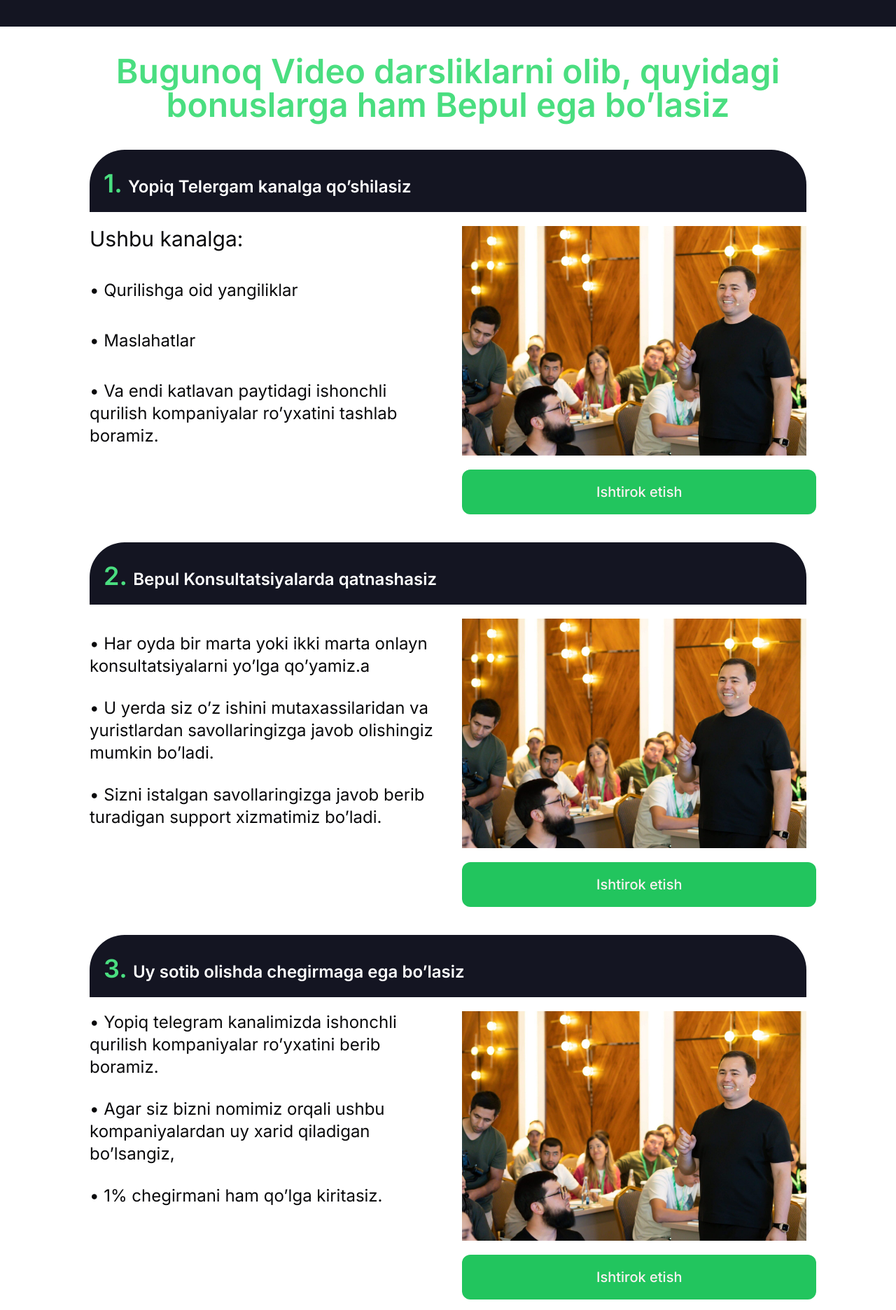
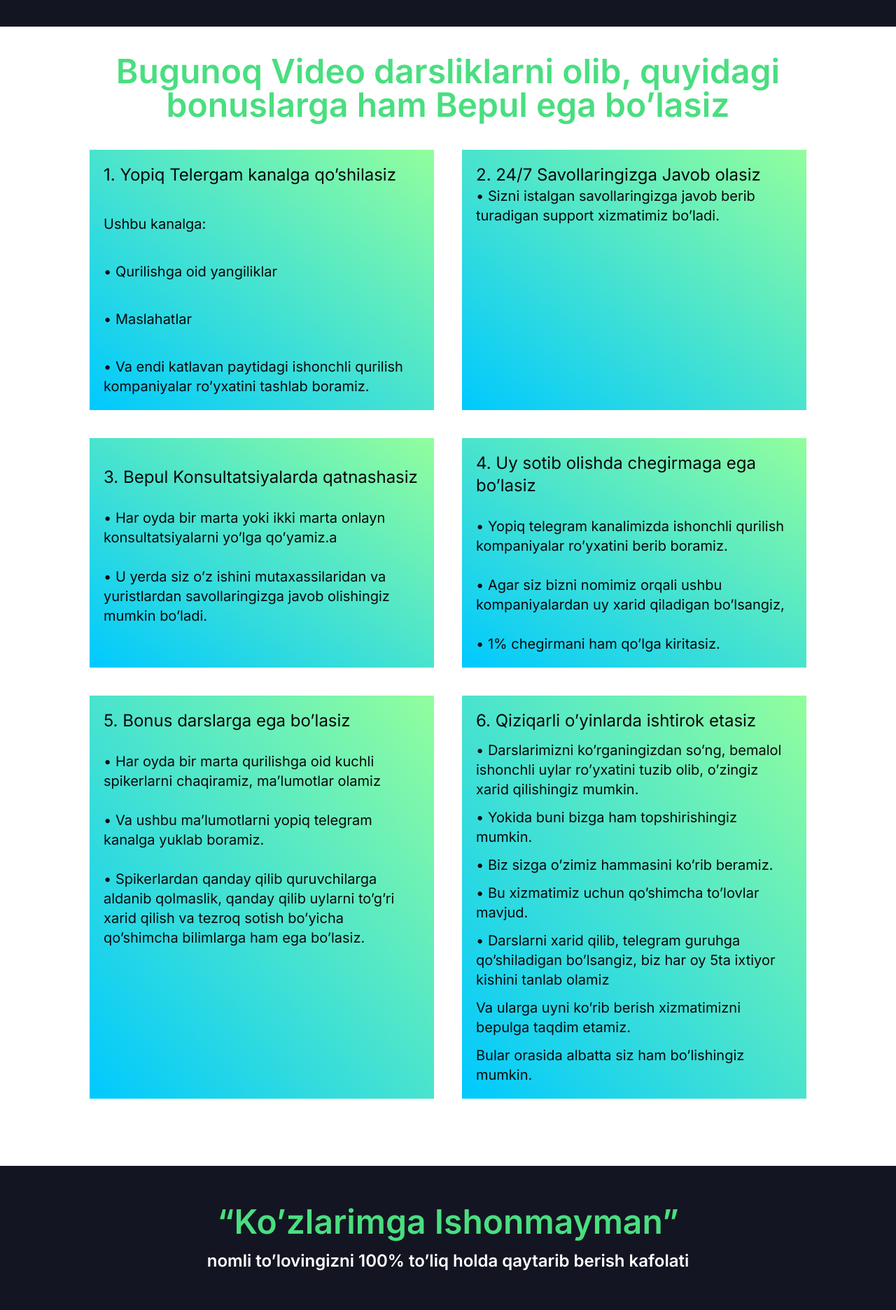
Before and after one commit to Asl250/restart, a Next.js app: page / in a window 1280 px wide. Shown: the part 4388-6260 px from the top of the page at 70% size. Built offline with nearby package versions, Linux system fonts and the light colour scheme.

Commit message:
13 commit

```diff
--- a/app/(root)/_components/Days.jsx
+++ b/app/(root)/_components/Days.jsx
@@ -1,5 +1,6 @@
 import { Button } from '@/components/ui/button'
 import Image from 'next/image'
+import { FaTelegramPlane } from 'react-icons/fa'
 import day from '../../../public/day.jpg'
 
 const Days = () => {
@@ -15,167 +16,82 @@ const Days = () => {
 				height={500}
 				className={'hidden max-lg:block mx-auto my-5'}
 			/>
+			<div className={'grid grid-cols-2 max-md:grid-cols-1 gap-10 mt-10'}>
+
 				<div>
-				<div className={'w-full rounded-[50px] rounded-b-none bg-[#141522] p-5 mt-10'}>
-					<p className={'text-2xl text-white font-semibold mt-2'}><span className={'text-4xl text-green-400 font-semibold '}>1. </span> Yopiq Telergam kanalga qo’shilasiz</p>
-				</div>
-				<div className={'lg:grid lg:grid-cols-2 mt-5 lg:gap-10'}>
-					<div className={'text-2xl space-y-10'}>
-						<p className={'text-3xl'}>Ushbu kanalga:</p>
+					<div className={'bg-gradient-to-tr from-[#00C9FF] to-[#92FE9D] p-5 flex'}>
+						<div className={'text-xl space-y-10'}>
+							<p className={'text-2xl'}>1. Yopiq Telergam kanalga qo’shilasiz</p>
+							<p>Ushbu kanalga:</p>
 							<p>• Qurilishga oid yangiliklar </p>
 							<p>• Maslahatlar </p>
-						<p>• Va endi katlavan paytidagi ishonchli qurilish kompaniyalar ro’yxatini tashlab boramiz.</p>
-						<div className={'justify-center mt-5 hidden max-lg:flex'}>
-						</div>
-					</div>
-					<div className={'max-lg:hidden'}>
-						<Image
-							src={day}
-							alt={'days'}
-							width={500}
-							height={500}
-							className={''}
-						/>
-						<div className={'justify-center mt-5'}>
-							<Button
-								className={'mx-auto justify-center bg-green-500 text-xl rounded-xl px-[12rem] py-8'}>Ishtirok
-								etish
-							</Button>
-						</div>
+							<p>• Va endi katlavan paytidagi ishonchli qurilish <br /> kompaniyalar ro’yxatini tashlab
+								boramiz.</p>
 						</div>
 					</div>
 				</div>
 
 				<div>
-				<div className={'w-full rounded-[50px] rounded-b-none bg-[#141522] p-5 mt-10'}>
-					<p className={'text-2xl text-white font-semibold mt-2'}><span
-						className={'text-4xl text-green-400 font-semibold '}>2. </span>Bepul Konsultatsiyalarda qatnashasiz
-					</p>
-				</div>
-				<div className={'lg:grid lg:grid-cols-2 mt-5 lg:gap-10'}>
-					<div className={'text-2xl space-y-7 pt-5'}>
-						<p>• Har oyda bir marta yoki ikki marta onlayn konsultatsiyalarni yo’lga qo’yamiz.а</p>
-						<p>• U yerda siz o’z ishini mutaxassilaridan va yuristlardan savollaringizga javob olishingiz mumkin bo’ladi.</p>
+					<div className={'bg-gradient-to-tr from-[#00C9FF] to-[#92FE9D] p-5 flex h-full'}>
+						<div className={'text-xl'}>
+							<p className={'text-2xl'}>2. 24/7 Savollaringizga Javob olasiz</p>
 							<p>• Sizni istalgan savollaringizga javob berib turadigan support xizmatimiz bo’ladi.</p>
-						<div className={'justify-center mt-5 hidden max-lg:flex'}>
 						</div>
 					</div>
-					<div className={'max-lg:hidden'}>
-						<Image
-							src={day}
-							alt={'days'}
-							width={500}
-							height={500}
-							className={''}
-						/>
-						<div className={'justify-center mt-5'}>
-							<Button
-								className={'mx-auto justify-center bg-green-500 text-xl rounded-xl px-[12rem] py-8'}>Ishtirok
-								etish
-							</Button>
 				</div>
+				<div>
+					<div className={'bg-gradient-to-tr from-[#00C9FF] to-[#92FE9D] p-5 flex h-full'}>
+						<div className={'text-xl space-y-7 pt-5'}>
+							<p className={'text-2xl'}>3. Bepul Konsultatsiyalarda qatnashasiz</p>
+							<p>• Har oyda bir marta yoki ikki marta onlayn konsultatsiyalarni yo’lga qo’yamiz.а</p>
+							<p>• U yerda siz o’z ishini mutaxassilaridan va yuristlardan savollaringizga javob
+								olishingiz mumkin bo’ladi.</p>
 						</div>
 					</div>
 				</div>
 
 				<div>
-				<div className={'w-full rounded-[50px] rounded-b-none bg-[#141522] p-5 mt-10'}>
-					<p className={'text-2xl text-white font-semibold mt-2'}><span
-						className={'text-4xl text-green-400 font-semibold '}>3. </span> Uy sotib olishda chegirmaga ega bo’lasiz</p>
-				</div>
-				<div className={'lg:grid lg:grid-cols-2 mt-5 lg:gap-10'}>
-					<div className={'text-2xl space-y-7'}>
-						<p>• Yopiq telegram kanalimizda ishonchli qurilish kompaniyalar ro’yxatini berib boramiz.</p>
+					<div className={'bg-gradient-to-tr from-[#00C9FF] to-[#92FE9D] p-5 flex h-full'}>
+						<div className={'text-xl space-y-7'}>
+							<p className={'text-2xl'}>4. Uy sotib olishda chegirmaga ega bo’lasiz</p>
+							<p>• Yopiq telegram kanalimizda ishonchli qurilish kompaniyalar ro’yxatini berib
+								boramiz.</p>
 							<p>• Agar siz bizni nomimiz orqali ushbu kompaniyalardan uy xarid qiladigan bo’lsangiz, </p>
 							<p>• 1% chegirmani ham qo’lga kiritasiz. </p>
-						<div className={'justify-center mt-5 hidden max-lg:flex'}>
-						</div>
-					</div>
-					<div className={'max-lg:hidden'}>
-						<Image
-							src={day}
-							alt={'days'}
-							width={500}
-							height={500}
-							className={''}
-						/>
-						<div className={'justify-center mt-5'}>
-							<Button
-								className={'mx-auto justify-center bg-green-500 text-xl rounded-xl px-[12rem] py-8'}>Ishtirok
-								etish
-							</Button>
-						</div>
 						</div>
 					</div>
 				</div>
 
 				<div>
-				<div className={'w-full rounded-[50px] rounded-b-none bg-[#141522] p-5 mt-10'}>
-					<p className={'text-2xl text-white font-semibold mt-2'}><span
-						className={'text-4xl text-green-400 font-semibold '}>4. </span> Bonus darslarga ega bo’lasiz</p>
-				</div>
-				<div className={'lg:grid lg:grid-cols-2 mt-5 lg:gap-10'}>
-					<div className={'text-2xl space-y-7'}>
-						<p>• Har oyda bir marta qurilishga oid kuchli spikerlarni chaqiramiz, ma’lumotlar olamiz </p>
+					<div className={'bg-gradient-to-tr from-[#00C9FF] to-[#92FE9D] p-5 flex h-full'}>
+						<div className={'text-xl space-y-7'}>
+							<p className={'text-2xl'}>5. Bonus darslarga ega bo’lasiz</p>
+
+							<p>• Har oyda bir marta qurilishga oid kuchli spikerlarni chaqiramiz, ma’lumotlar
+								olamiz </p>
 							<p>• Va ushbu ma’lumotlarni yopiq telegram kanalga yuklab boramiz. </p>
-						<p>• Spikerlardan qanday qilib quruvchilarga aldanib qolmaslik, qanday qilib uylarni to’g’ri xarid qilish va tezroq sotish bo’yicha qo’shimcha bilimlarga ham ega bo’lasiz.</p>
-						<div className={'justify-center mt-5 hidden max-lg:flex'}>
-						</div>
-					</div>
-					<div className={'max-lg:hidden'}>
-						<Image
-							src={day}
-							alt={'days'}
-							width={500}
-							height={500}
-							className={''}
-						/>
-						<div className={'justify-center mt-5'}>
-							<Button
-								className={'mx-auto justify-center bg-green-500 text-xl rounded-xl px-[12rem] py-8'}>Ishtirok
-								etish
-							</Button>
-						</div>
+							<p>• Spikerlardan qanday qilib quruvchilarga aldanib qolmaslik, qanday qilib uylarni to’g’ri
+								xarid qilish va tezroq sotish bo’yicha qo’shimcha bilimlarga ham ega bo’lasiz.</p>
 						</div>
 					</div>
 				</div>
 
 				<div>
-				<div className={'w-full rounded-[50px] rounded-b-none bg-[#141522] p-5 mt-10'}>
-					<p className={'text-2xl text-white font-semibold mt-2'}><span
-						className={'text-4xl text-green-400 font-semibold '}>5.</span> Qiziqarli o’yinlarda ishtirok etasiz</p>
-				</div>
-				<div className={'lg:grid lg:grid-cols-2 mt-5 lg:gap-10'}>
-					<div className={'text-2xl space-y-3'}>
-						<p>• Darslarimizni ko’rganingizdan so’ng, bemalol ishonchli uylar ro’yxatini tuzib olib, o’zingiz xarid qilishingiz mumkin.</p>
+					<div className={'bg-gradient-to-tr from-[#00C9FF] to-[#92FE9D] p-5 flex'}>
+						<div className={'text-xl space-y-3'}>
+							<p className={'text-2xl'}>6. Qiziqarli o’yinlarda ishtirok etasiz</p>
+							<p>• Darslarimizni ko’rganingizdan so’ng, bemalol ishonchli uylar ro’yxatini tuzib olib,
+								o’zingiz xarid qilishingiz mumkin.</p>
 							<p>• Yokida buni bizga ham topshirishingiz mumkin. </p>
 							<p>• Biz sizga o’zimiz hammasini ko’rib beramiz.</p>
 							<p>• Bu xizmatimiz uchun qo’shimcha to’lovlar mavjud.</p>
-						<p>• Darslarni xarid qilib, telegram guruhga qo’shiladigan bo’lsangiz, biz har oy 5ta ixtiyor kishini tanlab olamiz </p>
+							<p>• Darslarni xarid qilib, telegram guruhga qo’shiladigan bo’lsangiz, biz har oy 5ta
+								ixtiyor kishini tanlab olamiz </p>
 							<p>Va ularga uyni ko’rib berish xizmatimizni bepulga taqdim etamiz. </p>
 							<p>Bular orasida albatta siz ham bo’lishingiz mumkin.</p>
-						<div className={'justify-center mt-5 hidden max-lg:flex'}>
-							<Button
-								className={'mx-auto justify-center bg-green-500 text-xl rounded-xl px-[12rem] py-8'}>Ishtirok
-								etish
-							</Button>
 						</div>
 					</div>
-					<div className={'max-lg:hidden'}>
-						<Image
-							src={day}
-							alt={'days'}
-							width={500}
-							height={500}
-							className={''}
-						/>
-						<div className={'justify-center mt-5'}>
-							<Button
-								className={'mx-auto justify-center bg-green-500 text-xl rounded-xl px-[12rem] py-8'}>Ishtirok
-								etish
-							</Button>
-						</div>
-					</div>
+
 				</div>
 			</div>
 		</div>
--- a/app/(root)/_components/Opportunity.jsx
+++ b/app/(root)/_components/Opportunity.jsx
@@ -24,11 +24,11 @@ const Opportunity = () => {
 
 					<div className={'space-y-3'}>
 						<p className={'mt-3 font-semibold text-2xl mb-5'}> Qanaqa qilib uylarni to’g’ri sotib olishni o’rganasiz</p>
-						<p className={'max-w-xs text-xl pt-4'}>- Qaysi etajdan uy tanlash kerak?</p>
-						<p className={' max-w-xs text-xl pt-4'}>- Qaysi lokatsiyadan uy olish kerak?</p>
-						<p className={' max-w-xs text-xl pt-4'}>- Quruvchini ishonchliligini qanaqa qilib tekshirsa bo’ladi? </p>
-						<p className={' max-w-xs text-xl pt-4'}>- Qanaqa qilib quruvchi haqida to’liq ma’lumot olsa bo’ladi? </p>
-						<p className={' max-w-xs text-xl pt-4'}>Shuni hammasini bilib olasiz.</p>
+						<p className={'max-w-xs text-lg pt-4'}>- Qaysi etajdan uy tanlash kerak?</p>
+						<p className={' max-w-xs text-lg pt-4'}>- Qaysi lokatsiyadan uy olish kerak?</p>
+						<p className={' max-w-xs text-lg pt-4'}>- Quruvchini ishonchliligini qanaqa qilib tekshirsa bo’ladi? </p>
+						<p className={' max-w-xs text-lg pt-4'}>- Qanaqa qilib quruvchi haqida to’liq ma’lumot olsa bo’ladi? </p>
+						<p className={' max-w-xs text-lg pt-4'}>Shuni hammasini bilib olasiz.</p>
 					</div>
 
 
--- a/package.json
+++ b/package.json
@@ -17,6 +17,7 @@
     "next": "14.2.5",
     "react": "^18",
     "react-dom": "^18",
+    "react-icons": "^5.2.1",
     "tailwind-merge": "^2.4.0",
     "tailwindcss-animate": "^1.0.7"
   },
```
Also changed, not shown: 1 other file (tests, documents, lock files or other folders). Lines whose indentation alone changed are shown as unchanged.
